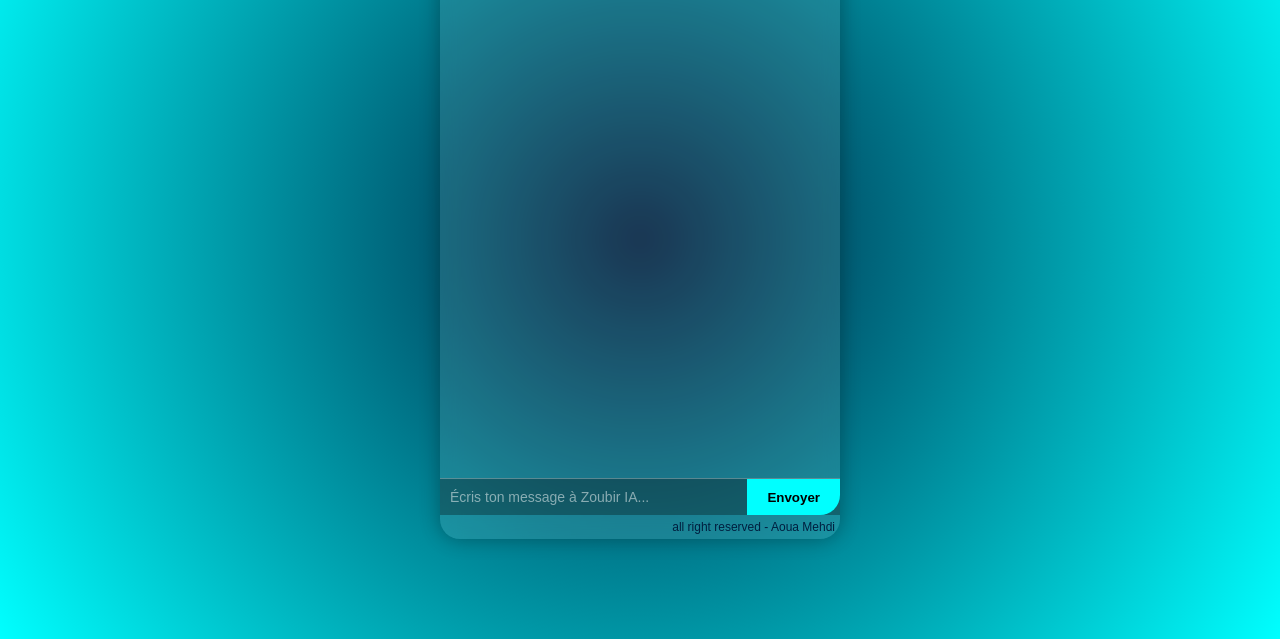
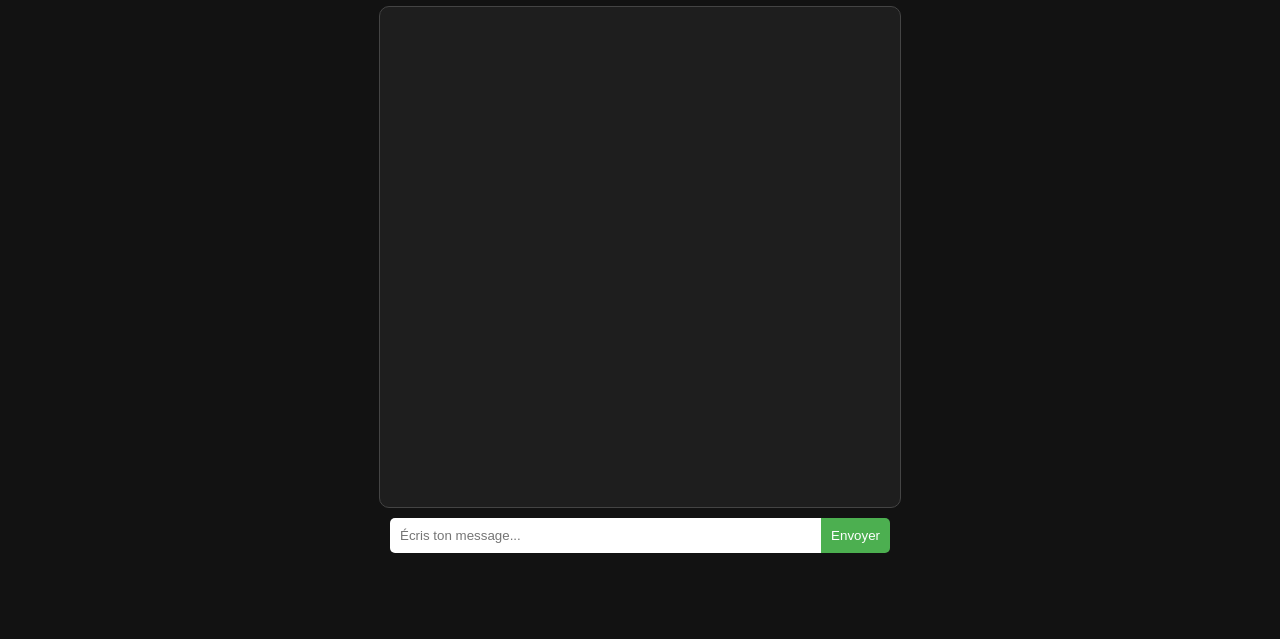
Before and after one commit to mehditkt/zoubir-ia-frontend, a plain HTML site: page index.html in a window 1280 px wide. Shown: the part 161-800 px from the top of the page. Drawn offline with Linux system fonts and the light colour scheme.

Commit message:
index.html

```diff
--- a/index.html
+++ b/index.html
@@ -2,125 +2,116 @@
 <html lang="fr">
 <head>
   <meta charset="UTF-8">
-  <title>Zoubir IA Chatbot</title>
+  <meta name="viewport" content="width=device-width, initial-scale=1.0">
+  <title>Zoubir IA</title>
   <style>
     body {
-      margin: 0;
-      height: 100vh;
-      background: radial-gradient(circle at center, #001f3f, #00ffff);
+      font-family: Arial, sans-serif;
+      background: #121212;
+      color: #f1f1f1;
       display: flex;
       justify-content: center;
       align-items: center;
-      font-family: Arial, sans-serif;
+      flex-direction: column;
+      height: 100vh;
+      margin: 0;
     }
-
-    .chat-container {
-      width: 400px;
-      height: 600px;
-      background: rgba(255, 255, 255, 0.1);
-      backdrop-filter: blur(10px);
-      border-radius: 20px;
-      box-shadow: 0 0 20px rgba(0,0,0,0.3);
+    #chatbox {
+      width: 90%;
+      max-width: 500px;
+      height: 60vh;
+      border: 1px solid #444;
+      border-radius: 10px;
+      padding: 10px;
+      overflow-y: auto;
+      background: #1e1e1e;
+      margin-bottom: 10px;
+    }
+    .msg {
+      margin: 5px 0;
+      padding: 8px;
+      border-radius: 5px;
+      max-width: 80%;
+    }
+    .user {
+      background: #4caf50;
+      align-self: flex-end;
+    }
+    .bot {
+      background: #333;
+      align-self: flex-start;
+    }
+    #input-area {
       display: flex;
-      flex-direction: column;
-      overflow: hidden;
+      width: 90%;
+      max-width: 500px;
     }
-
-    #chat {
+    input {
       flex: 1;
-      padding: 15px;
-      overflow-y: auto;
+      padding: 10px;
+      border: none;
+      border-radius: 5px 0 0 5px;
+      outline: none;
+    }
+    button {
+      padding: 10px;
+      border: none;
+      background: #4caf50;
       color: white;
-    }
-
-    .user { color: #00ffff; margin: 5px 0; }
-    .bot { color: #ffcc00; margin: 5px 0; }
-
-    .input-area {
-      display: flex;
-      border-top: 1px solid rgba(255,255,255,0.3);
-      background: rgba(0,0,0,0.3);
-    }
-
-    #msg {
-      flex: 1;
-      border: none;
-      padding: 10px;
-      font-size: 14px;
-      outline: none;
-      background: transparent;
-      color: white;
-    }
-
-    #msg::placeholder {
-      color: rgba(255,255,255,0.5);
-    }
-
-    button {
-      background: #00ffff;
-      border: none;
-      padding: 10px 20px;
+      border-radius: 0 5px 5px 0;
       cursor: pointer;
-      font-weight: bold;
-      border-radius: 0 0 20px 0;
-      transition: background 0.3s;
-    }
-
-    button:hover {
-      background: #00cccc;
-    }
-
-    .footer-right {
-      font-size: 12px;
-      color: #001f3f;
-      text-align: right;
-      padding: 5px;
     }
   </style>
 </head>
 <body>
-  <div class="chat-container">
-    <div id="chat"></div>
-
-    <div class="input-area">
-      <input id="msg" type="text" placeholder="Écris ton message à Zoubir IA..." onkeypress="checkEnter(event)">
-      <button onclick="sendMsg()">Envoyer</button>
-    </div>
-    <div class="footer-right">all right reserved - Aoua Mehdi</div>
+  <h1>💬 Zoubir IA</h1>
+  <div id="chatbox"></div>
+  <div id="input-area">
+    <input type="text" id="userInput" placeholder="Écris ton message...">
+    <button onclick="sendMessage()">Envoyer</button>
   </div>
 
   <script>
-    async function sendMsg() {
-      let msg = document.getElementById("msg").value;
-      let chat = document.getElementById("chat");
+    const chatbox = document.getElementById("chatbox");
 
-      if (msg.trim() === "") return;
+    function addMessage(content, sender) {
+      const msg = document.createElement("div");
+      msg.classList.add("msg", sender);
+      msg.textContent = content;
+      chatbox.appendChild(msg);
+      chatbox.scrollTop = chatbox.scrollHeight;
+    }
 
-      chat.innerHTML += `<div class="user"><b>Toi:</b> ${msg}</div>`;
-      document.getElementById("msg").value = "";
-      chat.scrollTop = chat.scrollHeight;
+    async function sendMessage() {
+      const input = document.getElementById("userInput");
+      const message = input.value.trim();
+      if (!message) return;
+
+      addMessage("👤 " + message, "user");
+      input.value = "";
 
       try {
-        let res = await fetch("https://mehditkt-zoubi-ia.hf.space/chat", {
+        const response = await fetch("https://mehditkt-zoubi-ia.hf.space/chat", {
           method: "POST",
-          headers: {"Content-Type": "application/json"},
-          body: JSON.stringify({message: msg})
+          headers: {
+            "Content-Type": "application/json"
+          },
+          body: JSON.stringify({ message })
         });
 
-        let data = await res.json();
-        chat.innerHTML += `<div class="bot"><b>Zoubir IA:</b> ${data.reply}</div>`;
-      } catch (e) {
-        chat.innerHTML += `<div class="bot"><b>Zoubir IA:</b> Erreur de connexion au serveur 😢</div>`;
+        const data = await response.json();
+        addMessage("🤖 " + data.reply, "bot");
+      } catch (err) {
+        addMessage("❌ Erreur de connexion au backend.", "bot");
       }
-
-      chat.scrollTop = chat.scrollHeight;
     }
 
-    function checkEnter(e) {
+    // Permet d’envoyer avec la touche Enter
+    document.getElementById("userInput").addEventListener("keypress", function(e) {
       if (e.key === "Enter") {
-        sendMsg();
+        sendMessage();
       }
-    }
+    });
   </script>
 </body>
 </html>
```
